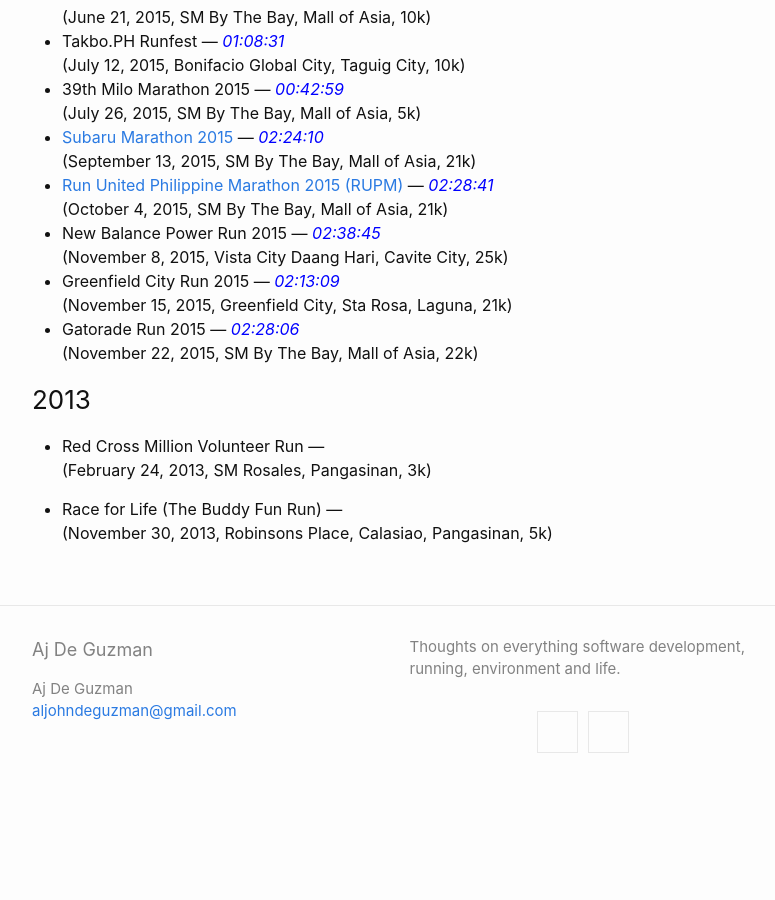
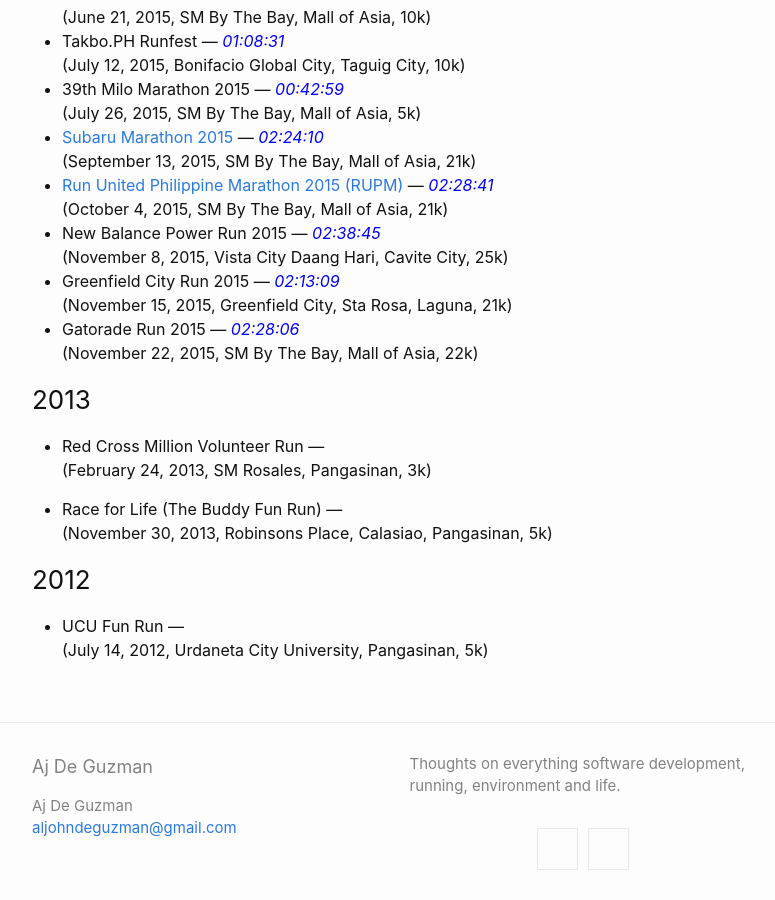
Before and after one commit to ajdeguzman/ajdeguzman.github.io, a Jekyll site: the page built from running.md, in a window 1280 px wide and 900 px high, scrolled down 1701 px. Shown: the whole window, without its empty margins (238-1013 px from the left). Built offline with Jekyll 4.4.1, drawn with Linux system fonts in a browser that asks for light colours; before the commit the page ends 2484 px from its top, so only the background shows below that.

Commit message:
Update running.md

```diff
--- a/running.md
+++ b/running.md
@@ -84,3 +84,7 @@ Below are some of my conquered and upcoming road and trail runs:
 
 - Race for Life (The Buddy Fun Run) —
 <br> (November 30, 2013, Robinsons Place, Calasiao, Pangasinan, 5k)
+
+### 2012
+- UCU Fun Run —
+<br> (July 14, 2012, Urdaneta City University, Pangasinan, 5k)
```
